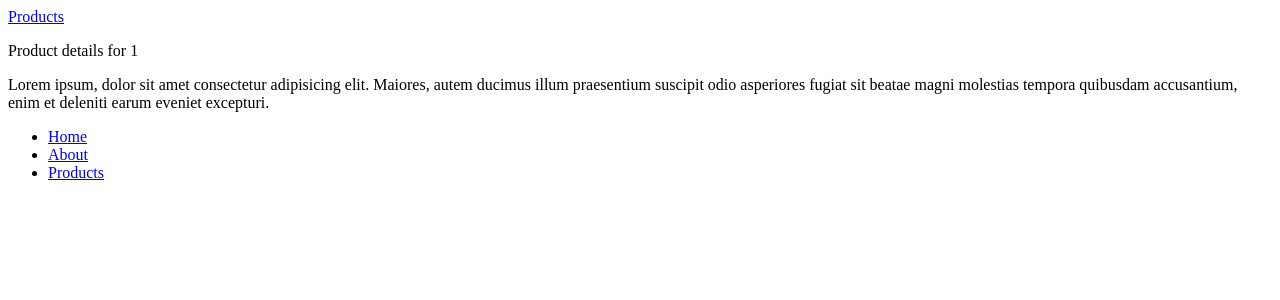
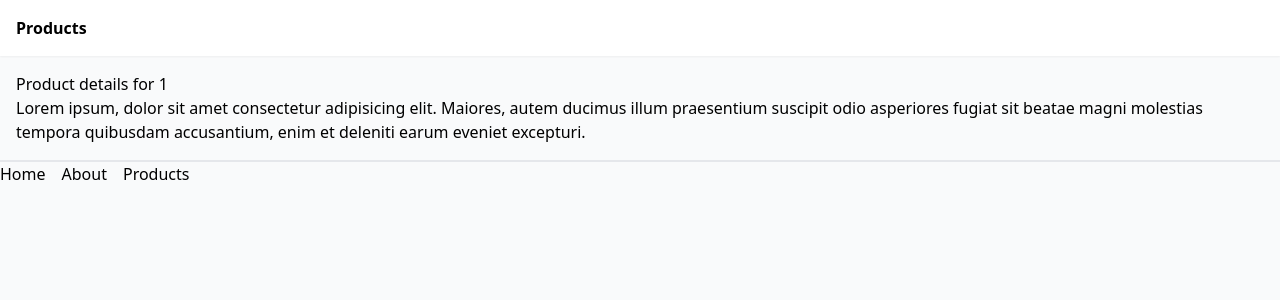
Before and after one commit to Diego-Bittencourt/nuxt_project, a Nuxt app: page /products/1 in a window 1280 px wide. Shown: the top 300 px of the page. Built offline with nearby package versions, Linux system fonts and the light colour scheme.

Commit message:
add tailwind as a module to nuxt. add some classes and a custom btn cl
To add tailwind, just use the cli command

npm install --save-dev @nuxtjs/tailwindcss

available in the nuxt website, inside modules>tailwind

after, create a tailwind.css file inside assets/css and import stuff

```diff
--- /dev/null
+++ b/assets/css/tailwind.css
@@ -0,0 +1,13 @@
+@tailwind base;
+@tailwind components;
+@tailwind utilities;
+
+body {
+    @apply bg-gray-50;
+}
+
+@layer components {
+    .btn {
+        @apply bg-[#12b488] text-white px-3 py-2 rounded-md text-sm text-white;
+    }
+}
--- a/layouts/default.vue
+++ b/layouts/default.vue
@@ -1,9 +1,9 @@
 <template>
     <div>
-        <header>
-            <nav>
-                <nuxt-link to="/">Top</nuxt-link>
-                <ul>
+        <header class="shadow-sm bg-white">
+            <nav class="container mx-auto p-4 flex justify-between">
+                <nuxt-link to="/" class="font-bold">Top</nuxt-link>
+                <ul class="flex gap-4">
                     <li>
                         <nuxt-link to="/">Home</nuxt-link>
                     </li>
@@ -11,14 +11,14 @@
                         <nuxt-link to="/about">About</nuxt-link>
                     </li>
                     <li>
-                        <nuxt-link to="/products">Products</nuxt-link>
+                        <nuxt-link to="/products" class="btn">Products</nuxt-link>
                     </li>
                 </ul>
             </nav>
         </header>
 
         <!-- output the page content -->
-        <div>
+        <div class="container mx-auto p-4">
             <slot />
         </div>
     </div>
--- a/layouts/products.vue
+++ b/layouts/products.vue
@@ -1,19 +1,19 @@
 <template>
     <div>
-    <header>
-        <nav>
-            <nuxt-link to="/products">Products</nuxt-link>
+    <header class="shadow-sm bg-white">
+        <nav class="container mx-auto p-4">
+            <nuxt-link to="/products" class="font-bold">Products</nuxt-link>
 
         </nav>
     </header>
 
     <!-- output the page content -->
-    <div>
+    <div class="container mx-auto p-4">
     <slot />
     </div>
 
-    <footer>
-        <ul>
+    <footer class="container mx-auto p^4 flex justify-between border-t-2">
+        <ul class="flex gap-4">
             <li>
                 <nuxt-link to="/">Home</nuxt-link>
             </li>
--- a/nuxt.config.ts
+++ b/nuxt.config.ts
@@ -1,4 +1,4 @@
 // https://v3.nuxtjs.org/api/configuration/nuxt.config
 export default defineNuxtConfig({
-
+    modules: ["@nuxtjs/tailwindcss"]
 })
--- a/package.json
+++ b/package.json
@@ -8,6 +8,7 @@
     "postinstall": "nuxt prepare"
   },
   "devDependencies": {
+    "@nuxtjs/tailwindcss": "^6.1.3",
     "nuxt": "3.0.0-rc.12"
   }
 }
```
Also changed, not shown: 1 other file (tests, documents, lock files or other folders).
